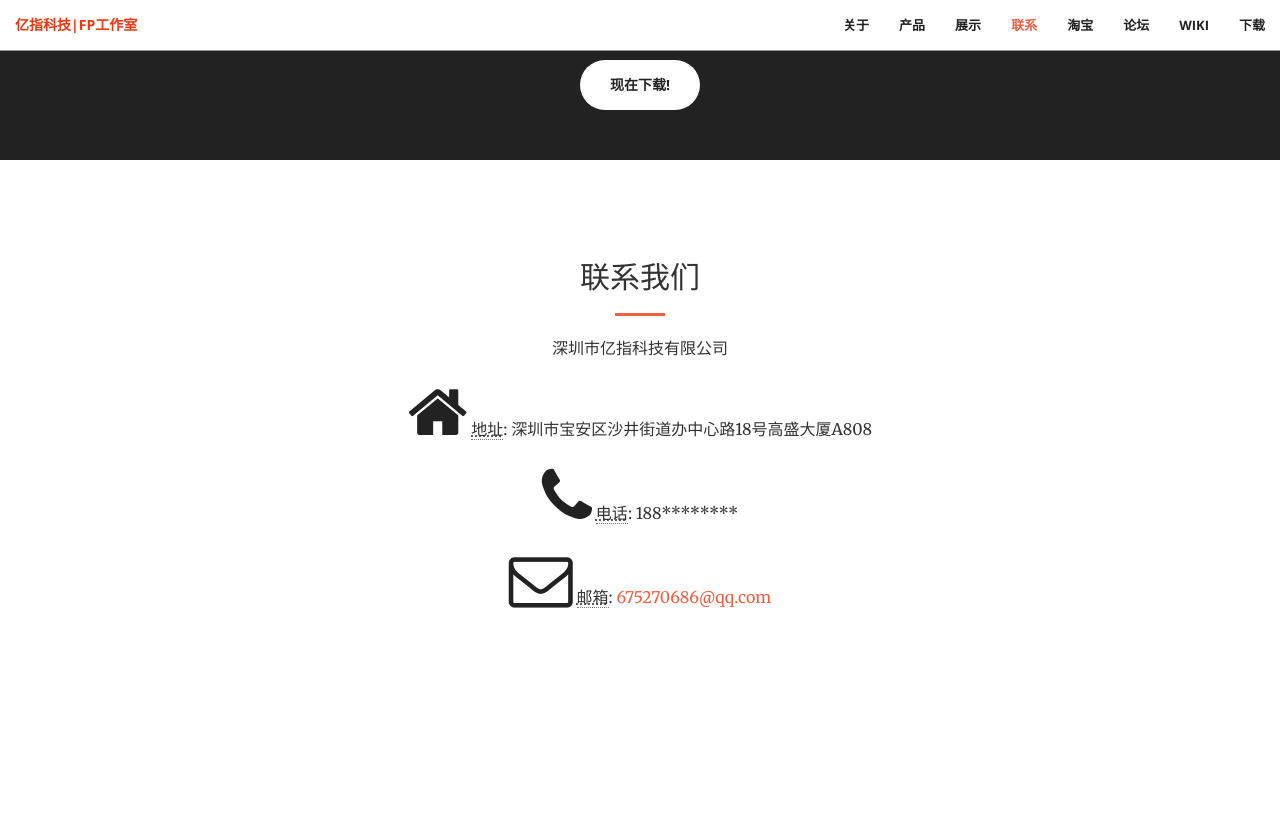
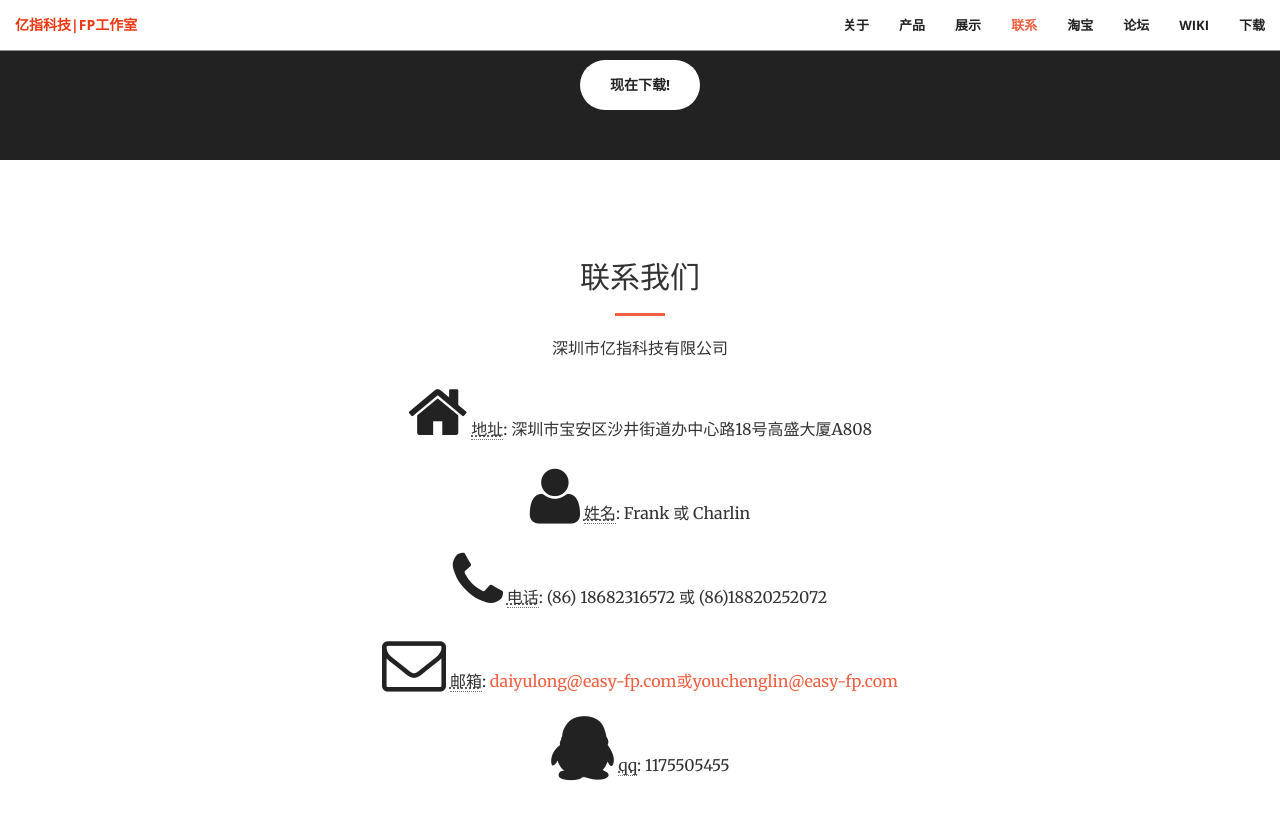
Before and after one commit to easyfp/easyfp.github.io, a Jekyll site: the page built from index.html, in a window 1280 px wide and 900 px high, scrolled down 2281 px. Shown: the top 820 px of the window. Built offline with Jekyll 4.4.1, drawn with Linux system fonts in a browser that asks for light colours; before the commit the page ends 3013 px from its top, so only the background shows below that.

Commit message:
Update contact.html

```diff
--- a/_includes/contact.html
+++ b/_includes/contact.html
@@ -7,11 +7,15 @@
                 <p>深圳市亿指科技有限公司</p>
 			<p><i class="fa fa-home"></i>
                     <abbr title="Home">地址</abbr>: 深圳市宝安区沙井街道办中心路18号高盛大厦A808</p>
+		<p><i class="fa fa-user"></i>
+                    <abbr title="Name">姓名</abbr>: Frank 或 Charlin</p>
             <p><i class="fa fa-phone"></i>
-                    <abbr title="Phone">电话</abbr>: 188********</p>
+                    <abbr title="Phone">电话</abbr>: (86) 18682316572 或 (86)18820252072</p>
             <p><i class="fa fa-envelope-o"></i>
-                    <abbr title="Email">邮箱</abbr>: <a href="mailto:675270686@qq.com">675270686@qq.com</a>
+                    <abbr title="Email">邮箱</abbr>: <a href="mailto:youchenglin@easy-fp.com">daiyulong@easy-fp.com或youchenglin@easy-fp.com</a>
                 </p>
+		<p><i class="fa fa-qq"></i>
+                    <abbr title="qq">qq</abbr>: 1175505455</p>
           </div>
     </div>
 </section>
```
